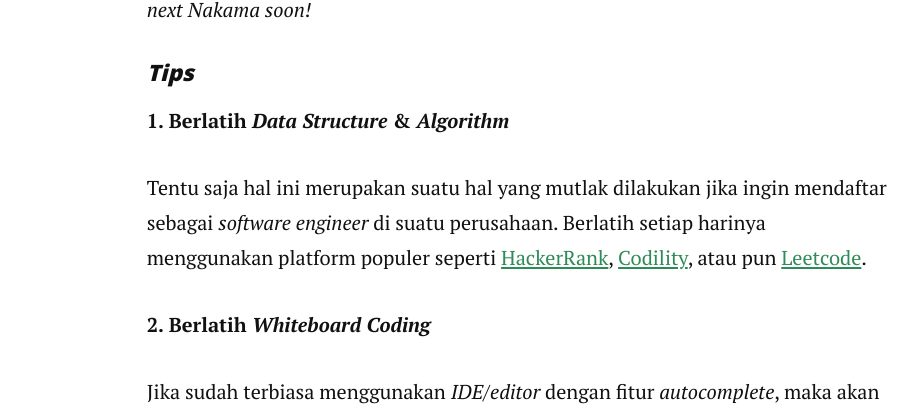
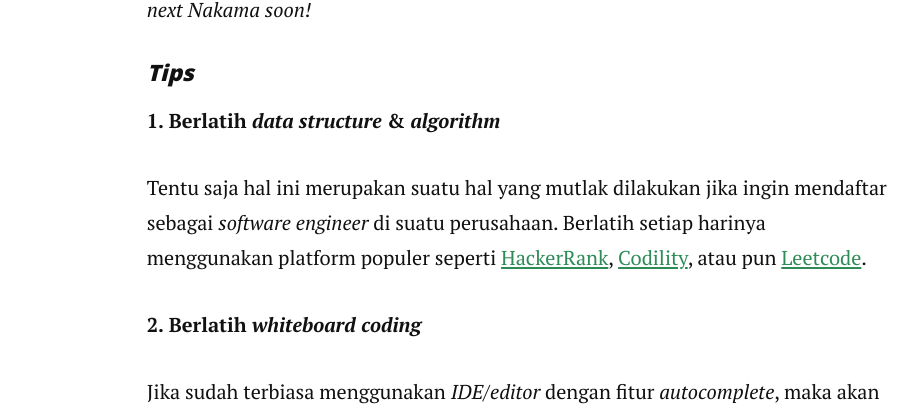
Before and after one commit to wlisrausr/wlisra.github.io, a Jekyll site: the page built from _posts/2017-12-25-register-experience-as-software-engineer-at-tokopedia.markdown, in a window 1280 px wide and 900 px high, scrolled down 3848 px. Shown: the part 153-569 px from the top of the window, without its empty margins (122-1040 px from the left). Built offline with Jekyll 4.4.1, drawn with Linux system fonts in a browser that asks for light colours; nearby versions of some CDN libraries; comment, search, counter and statistics services are not loaded.

Commit message:
Fix capital subtitles

```diff
--- a/_posts/2017-12-25-register-experience-as-software-engineer-at-tokopedia.markdown
+++ b/_posts/2017-12-25-register-experience-as-software-engineer-at-tokopedia.markdown
@@ -37,11 +37,11 @@ Berselang 1 hari setelah *interview*, saya mendapat kabar dari *hiring team* Ref
 
 #### *Tips*
 
-**1. Berlatih *Data Structure* & *Algorithm***
+**1. Berlatih *data structure* & *algorithm***
 
 Tentu saja hal ini merupakan suatu hal yang mutlak dilakukan jika ingin mendaftar sebagai *software engineer* di suatu perusahaan. Berlatih setiap harinya menggunakan platform populer seperti [HackerRank](https://www.hackerrank.com/){:target="_blank"}, [Codility](https://www.codility.com/){:target="_blank"}, atau pun [Leetcode](https://leetcode.com/){:target="blank"}.
 
-**2. Berlatih *Whiteboard Coding***
+**2. Berlatih *whiteboard coding***
 
 Jika sudah terbiasa menggunakan *IDE/editor* dengan fitur *autocomplete*, maka akan sedikit kesulitan saat menghadapi *whiteboard coding interview*. Karenanya, cobalah sesekali berlatih *coding* tanpa menggunakan *computer* sama sekali agar nantinya lebih percaya diri saat menghadapi *whiteboard coding interview*.
 
```
